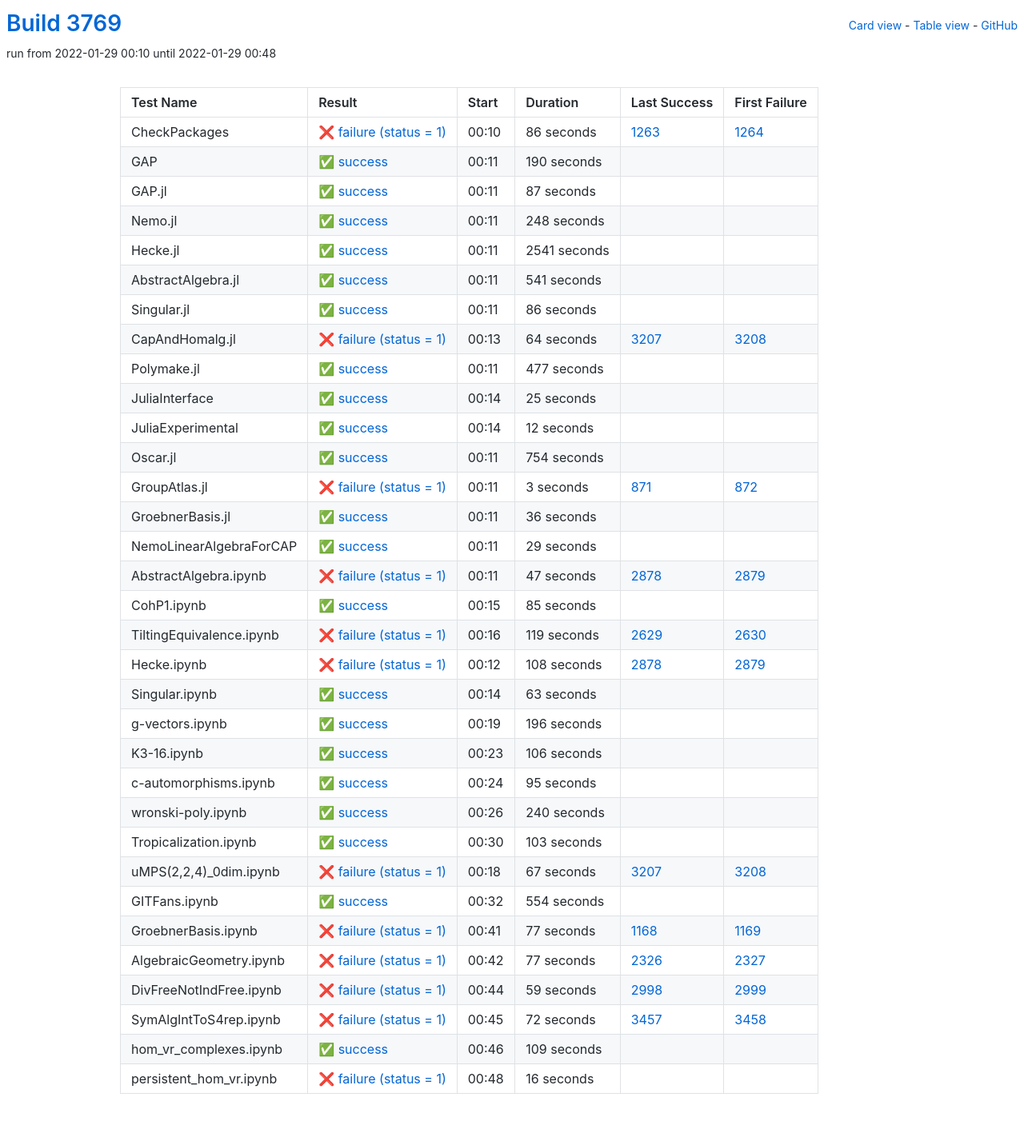
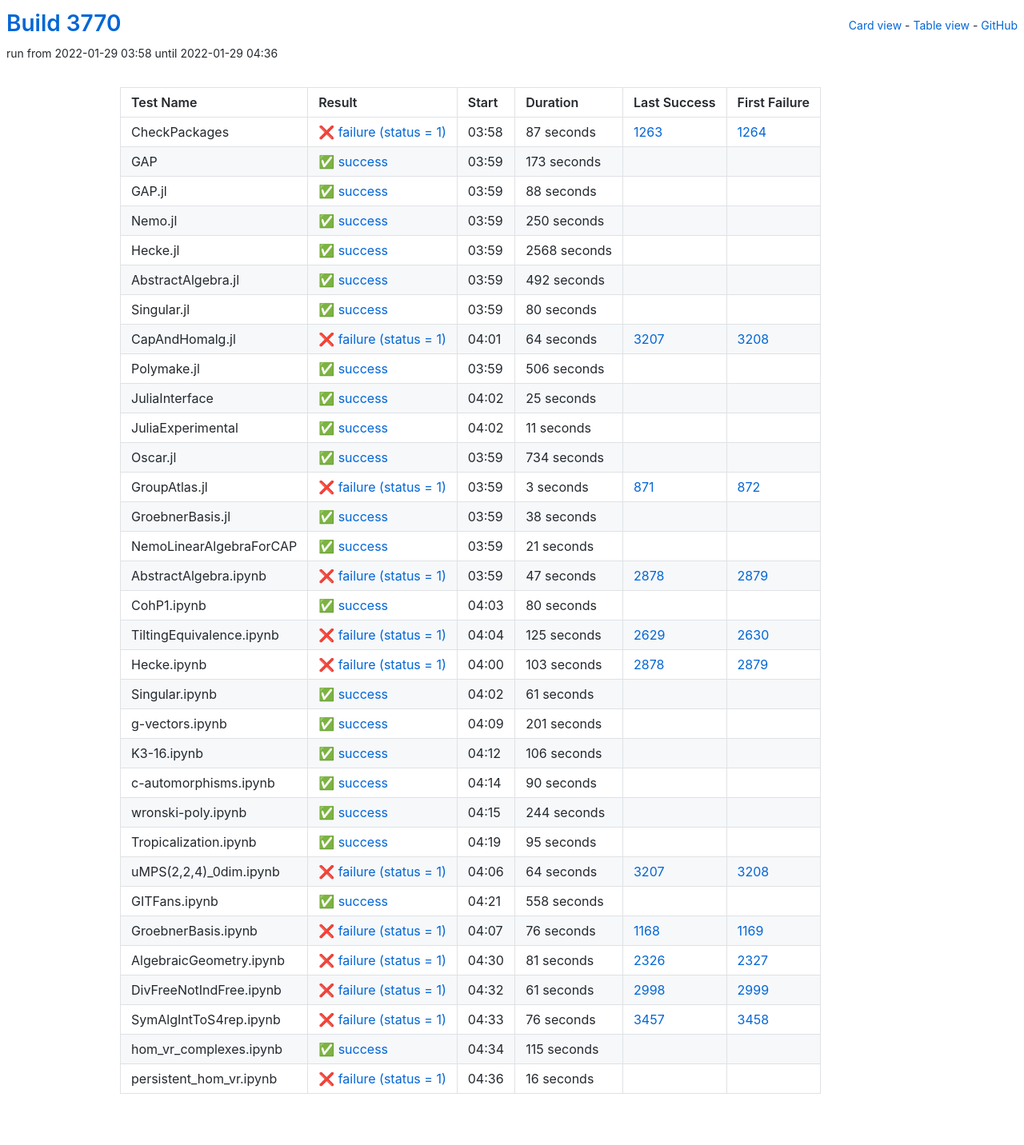
Before and after one commit to oscar-system/oscar-ci-status-stable, a Jekyll site: the page built from table.html, in a window 1280 px wide. Shown: the whole page at 80% size. Built offline with Jekyll 4.4.1, drawn with Linux system fonts in a browser that asks for light colours.

Commit message:
Build #3770

```diff
--- a/_data/ci.yml
+++ b/_data/ci.yml
@@ -1,6 +1,6 @@
 ---
-build: 3769
-build_url: https://oscarci.mathematik.uni-kl.de/job/oscar-stable/3769/
+build: 3770
+build_url: https://oscarci.mathematik.uni-kl.de/job/oscar-stable/3770/
 job: oscar-stable
 organization: oscar-system
 repo: oscar-ci-status-stable
@@ -8,92 +8,92 @@ repourl: https://github.com/oscar-system/oscar-ci-status-stable
 tests:
 - name: CheckPackages
   id: checkpackages
-  log: https://oscarci.mathematik.uni-kl.de/job/oscar-stable/3769/artifact/logs/build-3769/CheckPackages.log
-  start: 2022-01-29 00:10
+  log: https://oscarci.mathematik.uni-kl.de/job/oscar-stable/3770/artifact/logs/build-3770/CheckPackages.log
+  start: 2022-01-29 03:58
   success: false
   exitcode: 1
   status: failure
-  duration: 86
+  duration: 87
   last_success: 1263
   last_success_url: https://oscarci.mathematik.uni-kl.de/job/oscar-stable/1263/
   first_failure: 1264
   first_failure_url: https://oscarci.mathematik.uni-kl.de/job/oscar-stable/1264/
 - name: GAP
   id: gap
-  log: https://oscarci.mathematik.uni-kl.de/job/oscar-stable/3769/artifact/logs/build-3769/GAP.log
-  start: 2022-01-29 00:11
+  log: https://oscarci.mathematik.uni-kl.de/job/oscar-stable/3770/artifact/logs/build-3770/GAP.log
+  start: 2022-01-29 03:59
   success: true
   exitcode: 0
   status: success
-  duration: 190
+  duration: 173
   last_success: false
   last_success_url:
   first_failure: false
   first_failure_url:
 - name: GAP.jl
   id: gap-jl
-  log: https://oscarci.mathematik.uni-kl.de/job/oscar-stable/3769/artifact/logs/build-3769/GAP.jl.log
-  start: 2022-01-29 00:11
+  log: https://oscarci.mathematik.uni-kl.de/job/oscar-stable/3770/artifact/logs/build-3770/GAP.jl.log
+  start: 2022-01-29 03:59
   success: true
   exitcode: 0
   status: success
-  duration: 87
+  duration: 88
   last_success: false
   last_success_url:
   first_failure: false
   first_failure_url:
 - name: Nemo.jl
   id: nemo-jl
-  log: https://oscarci.mathematik.uni-kl.de/job/oscar-stable/3769/artifact/logs/build-3769/Nemo.jl.log
-  start: 2022-01-29 00:11
+  log: https://oscarci.mathematik.uni-kl.de/job/oscar-stable/3770/artifact/logs/build-3770/Nemo.jl.log
+  start: 2022-01-29 03:59
   success: true
   exitcode: 0
   status: success
-  duration: 248
+  duration: 250
   last_success: false
   last_success_url:
   first_failure: false
   first_failure_url:
 - name: Hecke.jl
   id: hecke-jl
-  log: https://oscarci.mathematik.uni-kl.de/job/oscar-stable/3769/artifact/logs/build-3769/Hecke.jl.log
-  start: 2022-01-29 00:11
+  log: https://oscarci.mathematik.uni-kl.de/job/oscar-stable/3770/artifact/logs/build-3770/Hecke.jl.log
+  start: 2022-01-29 03:59
   success: true
   exitcode: 0
   status: success
-  duration: 2541
+  duration: 2568
   last_success: false
   last_success_url:
   first_failure: false
   first_failure_url:
 - name: AbstractAlgebra.jl
   id: abstractalgebra-jl
-  log: https://oscarci.mathematik.uni-kl.de/job/oscar-stable/3769/artifact/logs/build-3769/AbstractAlgebra.jl.log
-  start: 2022-01-29 00:11
+  log: https://oscarci.mathematik.uni-kl.de/job/oscar-stable/3770/artifact/logs/build-3770/AbstractAlgebra.jl.log
+  start: 2022-01-29 03:59
   success: true
   exitcode: 0
   status: success
-  duration: 541
+  duration: 492
   last_success: false
   last_success_url:
   first_failure: false
   first_failure_url:
 - name: Singular.jl
   id: singular-jl
-  log: https://oscarci.mathematik.uni-kl.de/job/oscar-stable/3769/artifact/logs/build-3769/Singular.jl.log
-  start: 2022-01-29 00:11
+  log: https://oscarci.mathematik.uni-kl.de/job/oscar-stable/3770/artifact/logs/build-3770/Singular.jl.log
+  start: 2022-01-29 03:59
   success: true
   exitcode: 0
   status: success
-  duration: 86
+  duration: 80
   last_success: false
   last_success_url:
   first_failure: false
   first_failure_url:
 - name: CapAndHomalg.jl
   id: capandhomalg-jl
-  log: https://oscarci.mathematik.uni-kl.de/job/oscar-stable/3769/artifact/logs/build-3769/CapAndHomalg.jl.log
-  start: 2022-01-29 00:13
+  log: https://oscarci.mathematik.uni-kl.de/job/oscar-stable/3770/artifact/logs/build-3770/CapAndHomalg.jl.log
+  start: 2022-01-29 04:01
   success: false
   exitcode: 1
   status: failure
@@ -104,20 +104,20 @@ tests:
   first_failure_url: https://oscarci.mathematik.uni-kl.de/job/oscar-stable/3208/
 - name: Polymake.jl
   id: polymake-jl
-  log: https://oscarci.mathematik.uni-kl.de/job/oscar-stable/3769/artifact/logs/build-3769/Polymake.jl.log
-  start: 2022-01-29 00:11
+  log: https://oscarci.mathematik.uni-kl.de/job/oscar-stable/3770/artifact/logs/build-3770/Polymake.jl.log
+  start: 2022-01-29 03:59
   success: true
   exitcode: 0
   status: success
-  duration: 477
+  duration: 506
   last_success: false
   last_success_url:
   first_failure: false
   first_failure_url:
 - name: JuliaInterface
   id: juliainterface
-  log: https://oscarci.mathematik.uni-kl.de/job/oscar-stable/3769/artifact/logs/build-3769/JuliaInterface.log
-  start: 2022-01-29 00:14
+  log: https://oscarci.mathematik.uni-kl.de/job/oscar-stable/3770/artifact/logs/build-3770/JuliaInterface.log
+  start: 2022-01-29 04:02
   success: true
   exitcode: 0
   status: success
@@ -128,32 +128,32 @@ tests:
   first_failure_url:
 - name: JuliaExperimental
   id: juliaexperimental
-  log: https://oscarci.mathematik.uni-kl.de/job/oscar-stable/3769/artifact/logs/build-3769/JuliaExperimental.log
-  start: 2022-01-29 00:14
+  log: https://oscarci.mathematik.uni-kl.de/job/oscar-stable/3770/artifact/logs/build-3770/JuliaExperimental.log
+  start: 2022-01-29 04:02
   success: true
   exitcode: 0
   status: success
-  duration: 12
+  duration: 11
   last_success: false
   last_success_url:
   first_failure: false
   first_failure_url:
 - name: Oscar.jl
   id: oscar-jl
-  log: https://oscarci.mathematik.uni-kl.de/job/oscar-stable/3769/artifact/logs/build-3769/Oscar.jl.log
-  start: 2022-01-29 00:11
+  log: https://oscarci.mathematik.uni-kl.de/job/oscar-stable/3770/artifact/logs/build-3770/Oscar.jl.log
+  start: 2022-01-29 03:59
   success: true
   exitcode: 0
   status: success
-  duration: 754
+  duration: 734
   last_success: false
   last_success_url:
   first_failure: false
   first_failure_url:
 - name: GroupAtlas.jl
   id: groupatlas-jl
-  log: https://oscarci.mathematik.uni-kl.de/job/oscar-stable/3769/artifact/logs/build-3769/GroupAtlas.jl.log
-  start: 2022-01-29 00:11
+  log: https://oscarci.mathematik.uni-kl.de/job/oscar-stable/3770/artifact/logs/build-3770/GroupAtlas.jl.log
+  start: 2022-01-29 03:59
   success: false
   exitcode: 1
   status: failure
@@ -164,32 +164,32 @@ tests:
   first_failure_url: https://oscarci.mathematik.uni-kl.de/job/oscar-stable/872/
 - name: GroebnerBasis.jl
   id: groebnerbasis-jl
-  log: https://oscarci.mathematik.uni-kl.de/job/oscar-stable/3769/artifact/logs/build-3769/GroebnerBasis.jl.log
-  start: 2022-01-29 00:11
+  log: https://oscarci.mathematik.uni-kl.de/job/oscar-stable/3770/artifact/logs/build-3770/GroebnerBasis.jl.log
+  start: 2022-01-29 03:59
   success: true
   exitcode: 0
   status: success
-  duration: 36
+  duration: 38
   last_success: false
   last_success_url:
   first_failure: false
   first_failure_url:
 - name: NemoLinearAlgebraForCAP
   id: nemolinearalgebraforcap
-  log: https://oscarci.mathematik.uni-kl.de/job/oscar-stable/3769/artifact/logs/build-3769/NemoLinearAlgebraForCAP.log
-  start: 2022-01-29 00:11
+  log: https://oscarci.mathematik.uni-kl.de/job/oscar-stable/3770/artifact/logs/build-3770/NemoLinearAlgebraForCAP.log
+  start: 2022-01-29 03:59
   success: true
   exitcode: 0
   status: success
-  duration: 29
+  duration: 21
   last_success: false
   last_success_url:
   first_failure: false
   first_failure_url:
 - name: AbstractAlgebra.ipynb
   id: abstractalgebra-ipynb
-  log: https://oscarci.mathematik.uni-kl.de/job/oscar-stable/3769/artifact/logs/build-3769/AbstractAlgebra.ipynb.log
-  start: 2022-01-29 00:11
+  log: https://oscarci.mathematik.uni-kl.de/job/oscar-stable/3770/artifact/logs/build-3770/AbstractAlgebra.ipynb.log
+  start: 2022-01-29 03:59
   success: false
   exitcode: 1
   status: failure
@@ -200,68 +200,68 @@ tests:
   first_failure_url: https://oscarci.mathematik.uni-kl.de/job/oscar-stable/2879/
 - name: CohP1.ipynb
   id: cohp1-ipynb
-  log: https://oscarci.mathematik.uni-kl.de/job/oscar-stable/3769/artifact/logs/build-3769/CohP1.ipynb.log
-  start: 2022-01-29 00:15
+  log: https://oscarci.mathematik.uni-kl.de/job/oscar-stable/3770/artifact/logs/build-3770/CohP1.ipynb.log
+  start: 2022-01-29 04:03
   success: true
   exitcode: 0
   status: success
-  duration: 85
+  duration: 80
   last_success: false
   last_success_url:
   first_failure: false
   first_failure_url:
 - name: TiltingEquivalence.ipynb
   id: tiltingequivalence-ipynb
-  log: https://oscarci.mathematik.uni-kl.de/job/oscar-stable/3769/artifact/logs/build-3769/TiltingEquivalence.ipynb.log
-  start: 2022-01-29 00:16
+  log: https://oscarci.mathematik.uni-kl.de/job/oscar-stable/3770/artifact/logs/build-3770/TiltingEquivalence.ipynb.log
+  start: 2022-01-29 04:04
   success: false
   exitcode: 1
   status: failure
-  duration: 119
+  duration: 125
   last_success: 2629
   last_success_url: https://oscarci.mathematik.uni-kl.de/job/oscar-stable/2629/
   first_failure: 2630
   first_failure_url: https://oscarci.mathematik.uni-kl.de/job/oscar-stable/2630/
 - name: Hecke.ipynb
   id: hecke-ipynb
-  log: https://oscarci.mathematik.uni-kl.de/job/oscar-stable/3769/artifact/logs/build-3769/Hecke.ipynb.log
-  start: 2022-01-29 00:12
+  log: https://oscarci.mathematik.uni-kl.de/job/oscar-stable/3770/artifact/logs/build-3770/Hecke.ipynb.log
+  start: 2022-01-29 04:00
   success: false
   exitcode: 1
   status: failure
-  duration: 108
+  duration: 103
   last_success: 2878
   last_success_url: https://oscarci.mathematik.uni-kl.de/job/oscar-stable/2878/
   first_failure: 2879
   first_failure_url: https://oscarci.mathematik.uni-kl.de/job/oscar-stable/2879/
 - name: Singular.ipynb
   id: singular-ipynb
-  log: https://oscarci.mathematik.uni-kl.de/job/oscar-stable/3769/artifact/logs/build-3769/Singular.ipynb.log
-  start: 2022-01-29 00:14
+  log: https://oscarci.mathematik.uni-kl.de/job/oscar-stable/3770/artifact/logs/build-3770/Singular.ipynb.log
+  start: 2022-01-29 04:02
   success: true
   exitcode: 0
   status: success
-  duration: 63
+  duration: 61
   last_success: false
   last_success_url:
   first_failure: false
   first_failure_url:
 - name: g-vectors.ipynb
   id: g-vectors-ipynb
-  log: https://oscarci.mathematik.uni-kl.de/job/oscar-stable/3769/artifact/logs/build-3769/g-vectors.ipynb.log
-  start: 2022-01-29 00:19
+  log: https://oscarci.mathematik.uni-kl.de/job/oscar-stable/3770/artifact/logs/build-3770/g-vectors.ipynb.log
+  start: 2022-01-29 04:09
   success: true
   exitcode: 0
   status: success
-  duration: 196
+  duration: 201
   last_success: false
   last_success_url:
   first_failure: false
   first_failure_url:
 - name: K3-16.ipynb
   id: k3-16-ipynb
-  log: https://oscarci.mathematik.uni-kl.de/job/oscar-stable/3769/artifact/logs/build-3769/K3-16.ipynb.log
-  start: 2022-01-29 00:23
+  log: https://oscarci.mathematik.uni-kl.de/job/oscar-stable/3770/artifact/logs/build-3770/K3-16.ipynb.log
+  start: 2022-01-29 04:12
   success: true
   exitcode: 0
   status: success
@@ -272,8 +272,32 @@ tests:
   first_failure_url:
 - name: c-automorphisms.ipynb
   id: c-automorphisms-ipynb
-  log: https://oscarci.mathematik.uni-kl.de/job/oscar-stable/3769/artifact/logs/build-3769/c-automorphisms.ipynb.log
-  start: 2022-01-29 00:24
+  log: https://oscarci.mathematik.uni-kl.de/job/oscar-stable/3770/artifact/logs/build-3770/c-automorphisms.ipynb.log
+  start: 2022-01-29 04:14
+  success: true
+  exitcode: 0
+  status: success
+  duration: 90
+  last_success: false
+  last_success_url:
+  first_failure: false
+  first_failure_url:
+- name: wronski-poly.ipynb
+  id: wronski-poly-ipynb
+  log: https://oscarci.mathematik.uni-kl.de/job/oscar-stable/3770/artifact/logs/build-3770/wronski-poly.ipynb.log
+  start: 2022-01-29 04:15
+  success: true
+  exitcode: 0
+  status: success
+  duration: 244
+  last_success: false
+  last_success_url:
+  first_failure: false
+  first_failure_url:
+- name: Tropicalization.ipynb
+  id: tropicalization-ipynb
+  log: https://oscarci.mathematik.uni-kl.de/job/oscar-stable/3770/artifact/logs/build-3770/Tropicalization.ipynb.log
+  start: 2022-01-29 04:19
   success: true
   exitcode: 0
   status: success
@@ -282,118 +306,94 @@ tests:
   last_success_url:
   first_failure: false
   first_failure_url:
-- name: wronski-poly.ipynb
-  id: wronski-poly-ipynb
-  log: https://oscarci.mathematik.uni-kl.de/job/oscar-stable/3769/artifact/logs/build-3769/wronski-poly.ipynb.log
-  start: 2022-01-29 00:26
-  success: true
-  exitcode: 0
-  status: success
-  duration: 240
-  last_success: false
-  last_success_url:
-  first_failure: false
-  first_failure_url:
-- name: Tropicalization.ipynb
-  id: tropicalization-ipynb
-  log: https://oscarci.mathematik.uni-kl.de/job/oscar-stable/3769/artifact/logs/build-3769/Tropicalization.ipynb.log
-  start: 2022-01-29 00:30
-  success: true
-  exitcode: 0
-  status: success
-  duration: 103
-  last_success: false
-  last_success_url:
-  first_failure: false
-  first_failure_url:
 - name: uMPS(2,2,4)_0dim.ipynb
   id: umps-2-2-4-0dim-ipynb
-  log: https://oscarci.mathematik.uni-kl.de/job/oscar-stable/3769/artifact/logs/build-3769/uMPS-2-2-4-_0dim.ipynb.log
-  start: 2022-01-29 00:18
+  log: https://oscarci.mathematik.uni-kl.de/job/oscar-stable/3770/artifact/logs/build-3770/uMPS-2-2-4-_0dim.ipynb.log
+  start: 2022-01-29 04:06
   success: false
   exitcode: 1
   status: failure
-  duration: 67
+  duration: 64
   last_success: 3207
   last_success_url: https://oscarci.mathematik.uni-kl.de/job/oscar-stable/3207/
   first_failure: 3208
   first_failure_url: https://oscarci.mathematik.uni-kl.de/job/oscar-stable/3208/
 - name: GITFans.ipynb
   id: gitfans-ipynb
-  log: https://oscarci.mathematik.uni-kl.de/job/oscar-stable/3769/artifact/logs/build-3769/GITFans.ipynb.log
-  start: 2022-01-29 00:32
+  log: https://oscarci.mathematik.uni-kl.de/job/oscar-stable/3770/artifact/logs/build-3770/GITFans.ipynb.log
+  start: 2022-01-29 04:21
   success: true
   exitcode: 0
   status: success
-  duration: 554
+  duration: 558
   last_success: false
   last_success_url:
   first_failure: false
   first_failure_url:
 - name: GroebnerBasis.ipynb
   id: groebnerbasis-ipynb
-  log: https://oscarci.mathematik.uni-kl.de/job/oscar-stable/3769/artifact/logs/build-3769/GroebnerBasis.ipynb.log
-  start: 2022-01-29 00:41
+  log: https://oscarci.mathematik.uni-kl.de/job/oscar-stable/3770/artifact/logs/build-3770/GroebnerBasis.ipynb.log
+  start: 2022-01-29 04:07
   success: false
   exitcode: 1
   status: failure
-  duration: 77
+  duration: 76
   last_success: 1168
   last_success_url: https://oscarci.mathematik.uni-kl.de/job/oscar-stable/1168/
   first_failure: 1169
   first_failure_url: https://oscarci.mathematik.uni-kl.de/job/oscar-stable/1169/
 - name: AlgebraicGeometry.ipynb
   id: algebraicgeometry-ipynb
-  log: https://oscarci.mathematik.uni-kl.de/job/oscar-stable/3769/artifact/logs/build-3769/AlgebraicGeometry.ipynb.log
-  start: 2022-01-29 00:42
+  log: https://oscarci.mathematik.uni-kl.de/job/oscar-stable/3770/artifact/logs/build-3770/AlgebraicGeometry.ipynb.log
+  start: 2022-01-29 04:30
   success: false
   exitcode: 1
   status: failure
-  duration: 77
+  duration: 81
   last_success: 2326
   last_success_url: https://oscarci.mathematik.uni-kl.de/job/oscar-stable/2326/
   first_failure: 2327
   first_failure_url: https://oscarci.mathematik.uni-kl.de/job/oscar-stable/2327/
 - name: DivFreeNotIndFree.ipynb
   id: divfreenotindfree-ipynb
-  log: https://oscarci.mathematik.uni-kl.de/job/oscar-stable/3769/artifact/logs/build-3769/DivFreeNotIndFree.ipynb.log
-  start: 2022-01-29 00:44
+  log: https://oscarci.mathematik.uni-kl.de/job/oscar-stable/3770/artifact/logs/build-3770/DivFreeNotIndFree.ipynb.log
+  start: 2022-01-29 04:32
   success: false
   exitcode: 1
   status: failure
-  duration: 59
+  duration: 61
   last_success: 2998
   last_success_url: https://oscarci.mathematik.uni-kl.de/job/oscar-stable/2998/
   first_failure: 2999
   first_failure_url: https://oscarci.mathematik.uni-kl.de/job/oscar-stable/2999/
 - name: SymAlgIntToS4rep.ipynb
   id: symalginttos4rep-ipynb
-  log: https://oscarci.mathematik.uni-kl.de/job/oscar-stable/3769/artifact/logs/build-3769/SymAlgIntToS4rep.ipynb.log
-  start: 2022-01-29 00:45
+  log: https://oscarci.mathematik.uni-kl.de/job/oscar-stable/3770/artifact/logs/build-3770/SymAlgIntToS4rep.ipynb.log
+  start: 2022-01-29 04:33
   success: false
   exitcode: 1
   status: failure
-  duration: 72
+  duration: 76
   last_success: 3457
   last_success_url: https://oscarci.mathematik.uni-kl.de/job/oscar-stable/3457/
   first_failure: 3458
   first_failure_url: https://oscarci.mathematik.uni-kl.de/job/oscar-stable/3458/
 - name: hom_vr_complexes.ipynb
   id: hom-vr-complexes-ipynb
-  log: https://oscarci.mathematik.uni-kl.de/job/oscar-stable/3769/artifact/logs/build-3769/hom_vr_complexes.ipynb.log
-  start: 2022-01-29 00:46
+  log: https://oscarci.mathematik.uni-kl.de/job/oscar-stable/3770/artifact/logs/build-3770/hom_vr_complexes.ipynb.log
+  start: 2022-01-29 04:34
   success: true
   exitcode: 0
   status: success
-  duration: 109
+  duration: 115
   last_success: false
   last_success_url:
   first_failure: false
   first_failure_url:
 - name: persistent_hom_vr.ipynb
   id: persistent-hom-vr-ipynb
-  log: https://oscarci.mathematik.uni-kl.de/job/oscar-stable/3769/artifact/logs/build-3769/persistent_hom_vr.ipynb.log
-  start: 2022-01-29 00:48
+  log: https://oscarci.mathematik.uni-kl.de/job/oscar-stable/3770/artifact/logs/build-3770/persistent_hom_vr.ipynb.log
+  start: 2022-01-29 04:36
   success: false
   exitcode: 1
   status: failure
```
Also changed, not shown: README.md.
